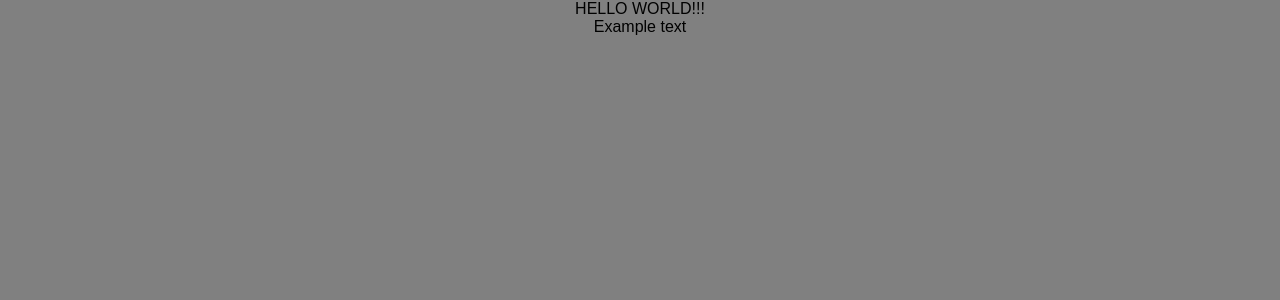
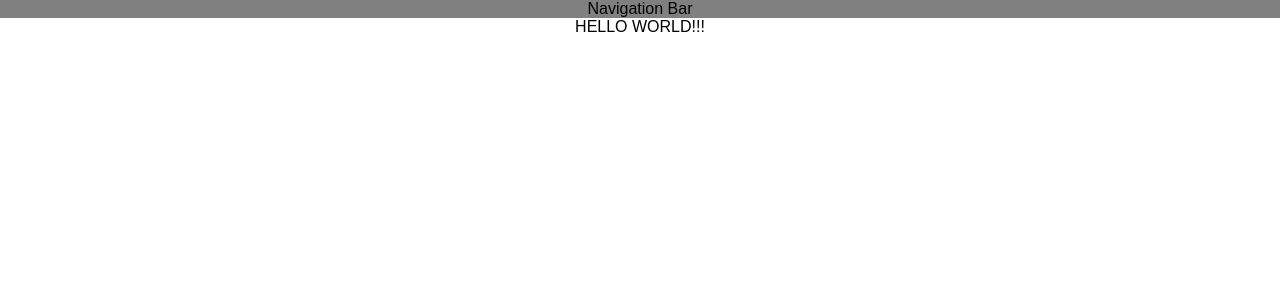
Before and after one commit to smr310/travelbak-client, a React (Create React App) app: page / in a window 1280 px wide. Shown: the top 300 px of the page. Built offline with nearby package versions, Linux system fonts and the light colour scheme.

Commit message:
fix navbar css

```diff
--- a/src/App.js
+++ b/src/App.js
@@ -7,8 +7,8 @@ class App extends Component {
   render() {
     return (
       <div className="App">
-        HELLO WORLD!!!
       <NavBar />
+      HELLO WORLD!!!
       </div>
     );
   }
--- a/src/components/NavBar.css
+++ b/src/components/NavBar.css
@@ -1,4 +1,4 @@
-* {
+.NavBar {
     color: black;
     background-color: grey;
 }
--- a/src/components/NavBar.js
+++ b/src/components/NavBar.js
@@ -2,7 +2,7 @@ import React from 'react';
 import './NavBar.css'
 
 export default function NavBar() {
-    const text = 'Example text';
+    const text = 'Navigation Bar';
     return (
         <div className="NavBar">
             {text}
```
